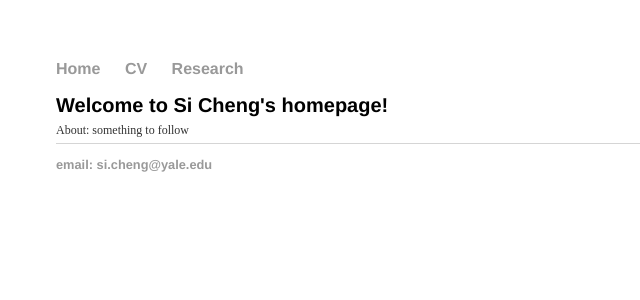
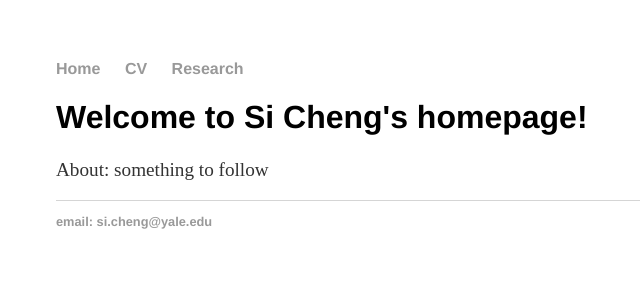
Before and after one commit to chengs94/chengs94.github.io, a Jekyll site: the page built from index.html, in a window 1280 px wide. Shown: the top 300 px of the page, without its empty margins (136-776 px from the left). Built offline with Jekyll 4.4.1, drawn with Linux system fonts in a browser that asks for light colours.

Commit message:
Update main.css

```diff
--- a/css/main.css
+++ b/css/main.css
@@ -20,12 +20,12 @@ a:hover {
     text-decoration: underline;
 }
 h1 {
-    font-size: 20px;
+    font-size: 2em;
     font-family:'Helvetica', 'Arial', 'Sans-Serif';
 }
 p {
-    font-size: 12px;
-    line-height: 0.8px;
+    font-size: 1.2em;
+    line-height: 1.2em;
     color: #333;
 }
 footer {
```
